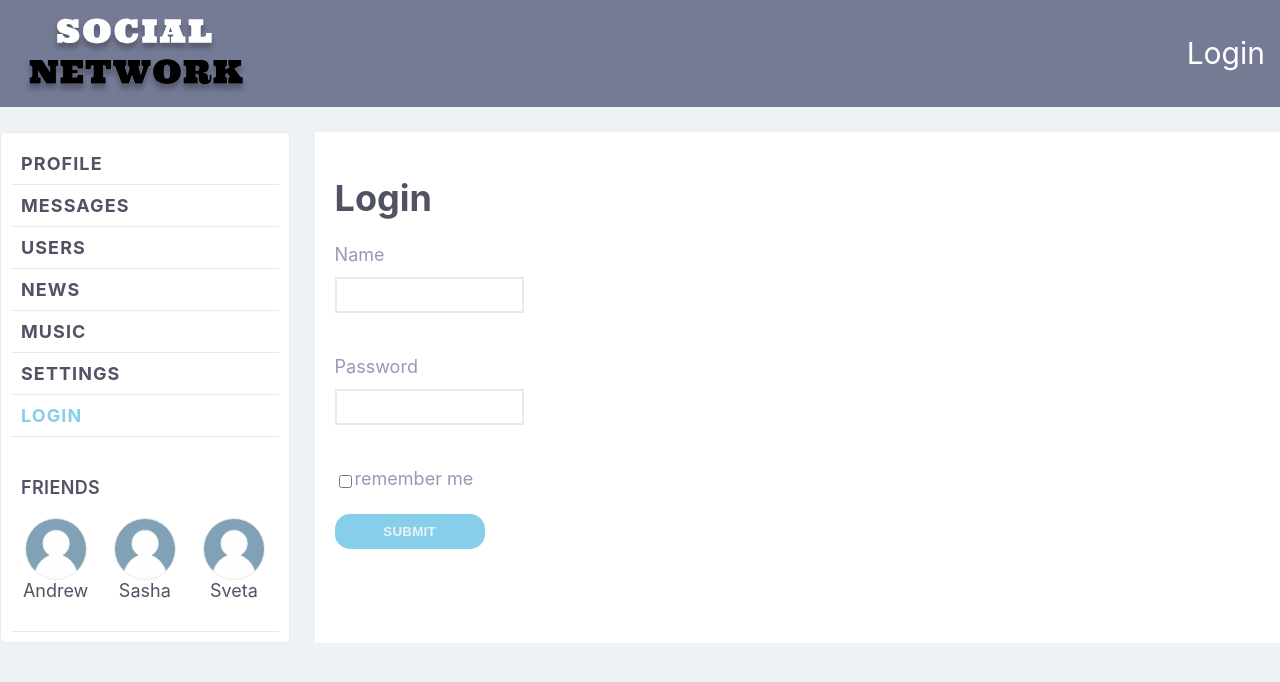
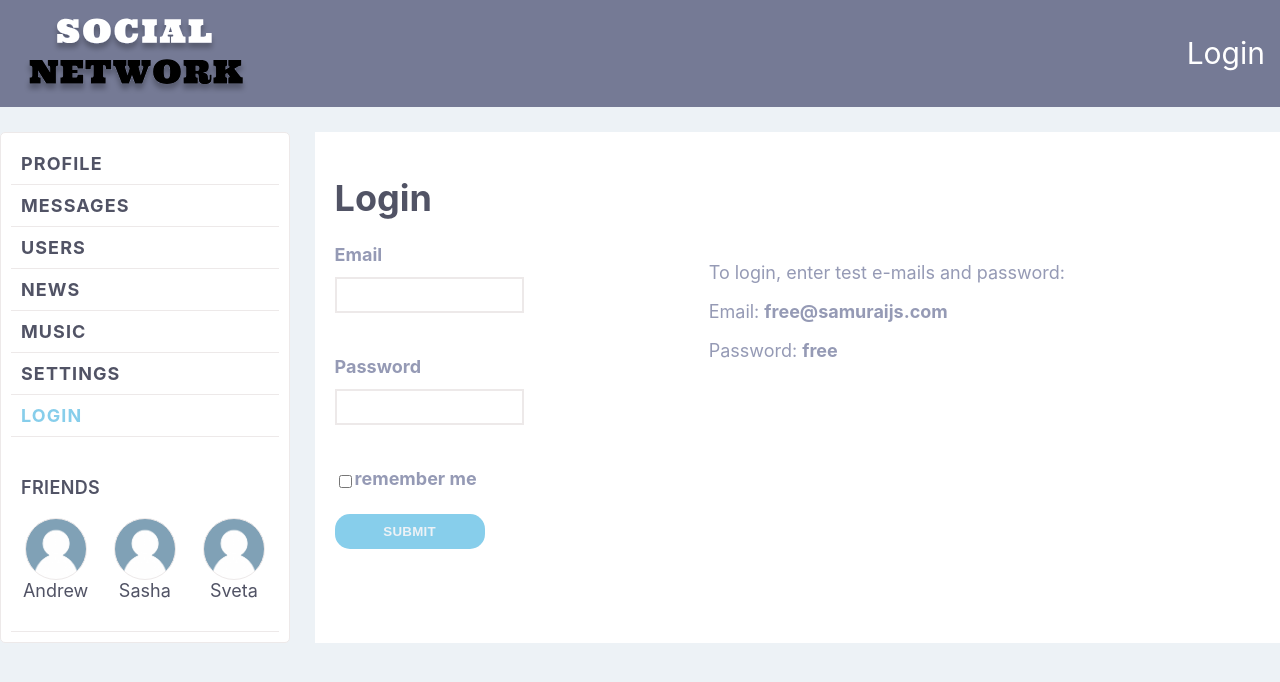
Before and after one commit to ViktorProdeus/social-network, a React (Create React App) app: page /#/login in a window 1280 px wide. Shown: the top 682 px of the page. Built offline with nearby package versions, Linux system fonts and the light colour scheme; no server answers.

Commit message:
lesson-78

```diff
--- a/src/api/api.ts
+++ b/src/api/api.ts
@@ -29,8 +29,18 @@ export const usersAPI = {
 
 export const authAPI = {
     get() {
-        return instance.get('auth/me').then(response => response.data);
-    }
+        return instance.get<GetResponse>('auth/me').then(response => response.data);
+    },
+
+    login(email: string, password: string, rememberMe: boolean = false) {
+        return instance.post('auth/login', {email, password, rememberMe,})
+            .then(response => response.data);
+    },
+
+    logout() {
+        return instance.delete('auth/login')
+            .then(response => response.data);
+    },
 }
 
 export const profileAPI = {
@@ -46,3 +56,14 @@ export const profileAPI = {
         return instance.put('profile/status', {status}).then(response => response.data);
     },
 }
+
+type GetResponse = {
+    data: {
+        email: string
+        id: string
+        login: string
+    }
+    fieldsErrors: string[]
+    messages: string[]
+    resultCode: number
+}
--- a/src/components/Header/Header.module.css
+++ b/src/components/Header/Header.module.css
@@ -26,3 +26,16 @@
     color: white;
     text-decoration: underline;
 }
+
+.login {
+    display: flex;
+    align-items: center;
+}
+
+.login svg {
+    margin-left: 20px;
+}
+
+.login svg:hover {
+    cursor: pointer
+}
--- a/src/components/Header/Header.tsx
+++ b/src/components/Header/Header.tsx
@@ -3,6 +3,7 @@ import {NavLink} from 'react-router-dom';
 import s from './Header.module.css';
 import {HeaderContainerPropsType} from "./HeaderContainer";
 import logo from "../../assets/images/logo.svg";
+import { FiLogOut } from "@react-icons/all-files/fi/FiLogOut";
 
 
 const Header = (props: HeaderContainerPropsType) => {
@@ -11,8 +12,9 @@ const Header = (props: HeaderContainerPropsType) => {
             <img src={logo} alt={'logo'}/>
             <div className={s.loginBlock}>
                 {
-                    props.isAuth ?
-                        props.login
+                    props.isAuth
+                        ?
+                        <div className={s.login}>{props.login} <FiLogOut onClick={props.logout}/></div>
                         : <NavLink to={'/login'}>Login</NavLink>
                 }
             </div>
--- a/src/components/Header/HeaderContainer.tsx
+++ b/src/components/Header/HeaderContainer.tsx
@@ -1,8 +1,8 @@
 import React from 'react';
 import Header from "./Header";
-import {connect} from "react-redux";
-import {getAuthUserData} from "../../redux/auth-reducer";
-import {StateType} from "../../redux/redux-store";
+import { connect } from "react-redux";
+import { getAuthUserData, logout } from "../../redux/auth-reducer";
+import { StateType } from "../../redux/redux-store";
 
 export type HeaderContainerPropsType = mapStateType & mapDispatchType
 
@@ -25,6 +25,7 @@ type mapStateType = {
 
 type mapDispatchType = {
     getAuthUserData: () => void
+    logout:  () => void
 }
 
 const mapStateToProps = (state: StateType): mapStateType => ({
@@ -33,4 +34,4 @@ const mapStateToProps = (state: StateType): mapStateType => ({
 });
 
 
-export default connect(mapStateToProps, {getAuthUserData})(HeaderContainer);
+export default connect(mapStateToProps, {getAuthUserData, logout})(HeaderContainer);
--- a/src/components/Login/Login.module.css
+++ b/src/components/Login/Login.module.css
@@ -1,6 +1,20 @@
 .login {
     color: var(--main-color);
     padding: 20px;
+}
+
+.inner {
+    display: flex;
+    flex-wrap: wrap;
+    color: var(--text-color);
+}
+
+.inner form {
+    margin-right: 20%;
+}
+
+.inner span {
+    font-weight: bold;
 }
 
 .formGroup {
--- a/src/components/Login/Login.tsx
+++ b/src/components/Login/Login.tsx
@@ -3,19 +3,23 @@ import s from './Login.module.css';
 import { Field, InjectedFormProps, reduxForm } from "redux-form";
 import { requiredField } from "../../utils/validators/validator";
 import { Input } from "../common/FormsControls/FormsControls";
+import { connect } from "react-redux";
+import { login } from "../../redux/auth-reducer";
+import { StateType } from "../../redux/redux-store";
+import { Redirect } from "react-router-dom";
 
 type FormDataType = {
-    checkbox: boolean
+    rememberMe: boolean
     password: string
-    name: string
+    email: string
 }
 
 const LoginForm: React.FC<InjectedFormProps<FormDataType>> = (props) => {
     return (
         <form onSubmit={props.handleSubmit}>
             <Field
-                text={'Name'}
-                name={'name'}
+                text={'Email'}
+                name={'email'}
                 component={Input}
                 validate={[requiredField]}
             />
@@ -30,7 +34,7 @@ const LoginForm: React.FC<InjectedFormProps<FormDataType>> = (props) => {
 
             <div className={`${s.formGroup} ${s.formGroup_checkbox}`}>
                 <label>
-                    <Field name={'checkbox'} component={'input'} type='checkbox' />
+                    <Field name={'rememberMe'} component={'input'} type='checkbox' />
                     <span className={s.checkboxText}>remember me</span>
                 </label>
             </div>
@@ -42,19 +46,41 @@ const LoginForm: React.FC<InjectedFormProps<FormDataType>> = (props) => {
     );
 };
 
-const LoginReduxForm = reduxForm<FormDataType>({form: 'Login'})(LoginForm)
+const LoginReduxForm = reduxForm<FormDataType>({form: 'Login'})(LoginForm);
 
-const Login = () => {
+const Login = (props: mapDispatchToPropsType & mapStateToPropsType) => {
     const onSubmit = (formData: FormDataType) => {
-        console.log(formData)
+        props.login(formData.email, formData.password, formData.rememberMe)
+    }
+
+    if(props.isAuth) {
+        return <Redirect to={'/profile'}/>
     }
     return (
         <div className={s.login}>
             <h1>Login</h1>
-            <LoginReduxForm onSubmit={onSubmit} />
+            <div className={s.inner}>
+                <LoginReduxForm onSubmit={onSubmit} />
+                <div>
+                    <p>To login, enter test e-mails and password:</p>
+                    <p>Email: <span>free@samuraijs.com</span></p>
+                    <p>Password: <span>free</span></p>
+                </div>
+            </div>
+
         </div>
     )
 }
 
+const mapStateToProps = (state: StateType) => ({
+    isAuth: state.auth.isAuth,
+})
 
-export default Login;
+type mapStateToPropsType = ReturnType<typeof mapStateToProps>
+
+type mapDispatchToPropsType = {
+    login: (email: string, password: string, rememberMe: boolean) => void
+}
+
+
+export default connect(mapStateToProps, {login}) (Login);
--- a/src/components/Profile/Profile.tsx
+++ b/src/components/Profile/Profile.tsx
@@ -3,12 +3,16 @@ import s from './Profile.module.css';
 import MyPostsContainer from "./MyPosts/MyPostsContainer";
 import {ProfileStateType} from "./ProfileContainer";
 import ProfileInfo from "./ProfileInfo/ProfileInfo";
+import { Redirect } from "react-router-dom";
 
 const Profile = (props: ProfileStateType) => {
+    if(!props.isAuth) {
+        return <Redirect to={'/login'}/>
+    }
     return (
         <div className={s.profile}>
 
-            <ProfileInfo profile={props.profile} status={props.status} updateStatus={props.updateStatus}/>
+            <ProfileInfo isAuth={props.isAuth} profile={props.profile} status={props.status} updateStatus={props.updateStatus}/>
             <MyPostsContainer/>
         </div>
     )
--- a/src/components/Profile/ProfileContainer.tsx
+++ b/src/components/Profile/ProfileContainer.tsx
@@ -49,6 +49,7 @@ type mapDispatchToPropsType = {
 let mapStateToProps = (state: StateType) => ({
     profile: state.profilePage.profile,
     status: state.profilePage.status,
+    isAuth: state.auth.isAuth,
 });
 
 export type MapPropsType = ReturnType<typeof mapStateToProps>
--- a/src/redux/auth-reducer.ts
+++ b/src/redux/auth-reducer.ts
@@ -1,17 +1,9 @@
 import { authAPI } from "../api/api";
 import { Dispatch } from "redux";
+import { ThunkDispatch } from "redux-thunk";
+import { StateType } from "./redux-store";
 
 const SET_USER_DATA = "users/SET-USER-DATA";
-
-type ActionSetUserDataType = {
-    type: typeof SET_USER_DATA
-    data: {
-        id: string | null
-        email: string | null
-        login: string | null
-    }
-
-}
 
 export type AuthStateType = {
     id: string | null
@@ -30,32 +22,61 @@ let initialState: AuthStateType = {
 };
 
 
-const authReducer = (state: AuthStateType = initialState, action: ActionSetUserDataType): AuthStateType => {
+const authReducer = (state: AuthStateType = initialState, action: ActionType): AuthStateType => {
     switch (action.type) {
         case SET_USER_DATA:
-            return {...state, ...action.data, isAuth: true}
+            return {
+                ...state,
+                ...action.payload
+            }
 
         default:
             return state;
     }
 };
 
-export const setAuthUserData = (id: string, email: string, login: string) => ({
+export const setAuthUserData = (id: string | null, email: string | null, login: string | null, isAuth: boolean) => ({
     type: SET_USER_DATA,
-    data: {
-        id, email, login
+    payload: {
+        id, email, login, isAuth
     }
 } as const);
 
+type ActionSetUserDataType = ReturnType<typeof setAuthUserData>
 
-export const getAuthUserData = () => (dispatch: Dispatch<ActionSetUserDataType>) => {
+export const getAuthUserData = () => (dispatch: Dispatch<ActionType>) => {
     authAPI.get().then(response => {
         if (response.resultCode === 0) {
             let {id, login, email} = response.data;
-            dispatch(setAuthUserData(id, email, login));
+            dispatch(setAuthUserData(id, email, login, true));
         }
     });
 };
 
+type GetAuthUserDataThunkType = ThunkDispatch<StateType, unknown, ActionType>
+
+
+export const login = (email: string, password: string, rememberMe: boolean) => (dispatch: GetAuthUserDataThunkType) => {
+    authAPI.login(email, password, rememberMe).then(response => {
+
+        if (response.resultCode === 0) {
+            dispatch(getAuthUserData());
+        }
+    });
+};
+
+export type LoginType = ReturnType<typeof login>
+
+export const logout = () => (dispatch: Dispatch<ActionType>) => {
+    authAPI.logout().then(response => {
+
+        if (response.resultCode === 0) {
+            dispatch(setAuthUserData(null, null, null, false));
+        }
+    });
+};
+
+export type ActionType = ActionSetUserDataType
+
 
 export default authReducer;
```
Also changed, not shown: src/components/Profile/ProfileInfo/ProfileInfo.tsx (+4 -3 lines), 1 other file (tests, documents, lock files or other folders).
